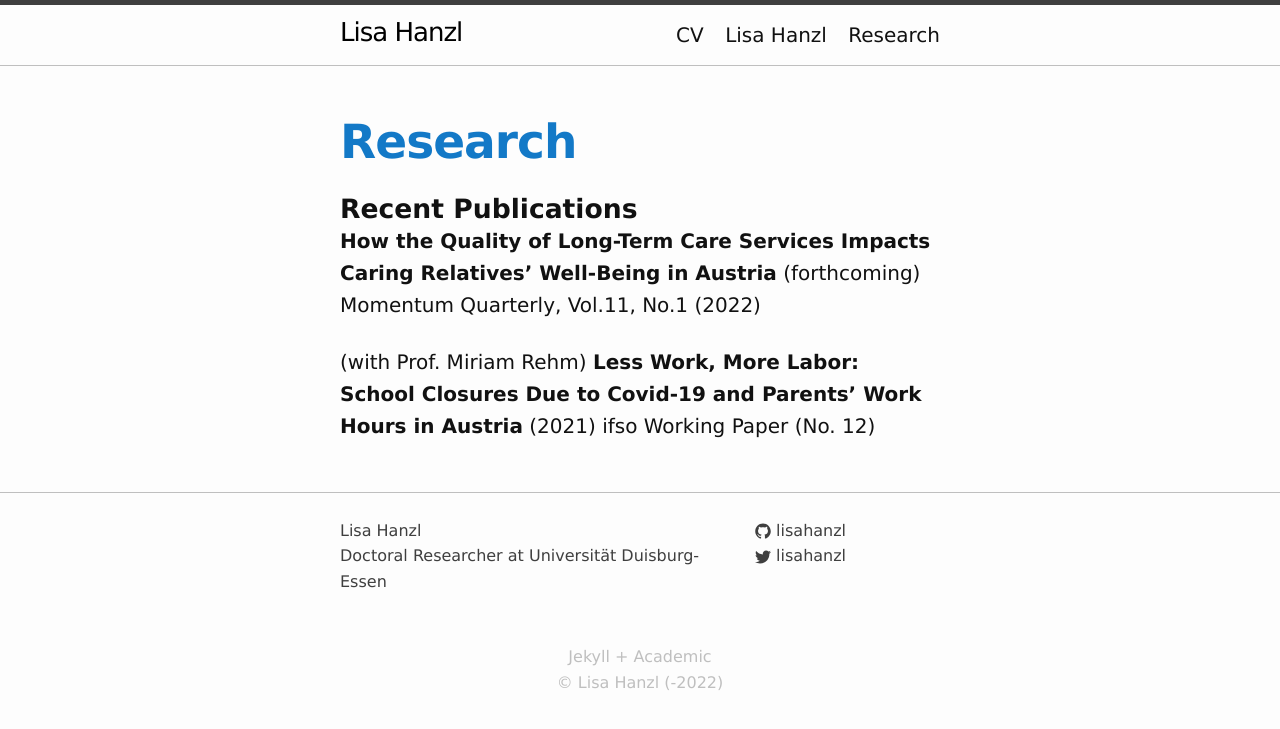
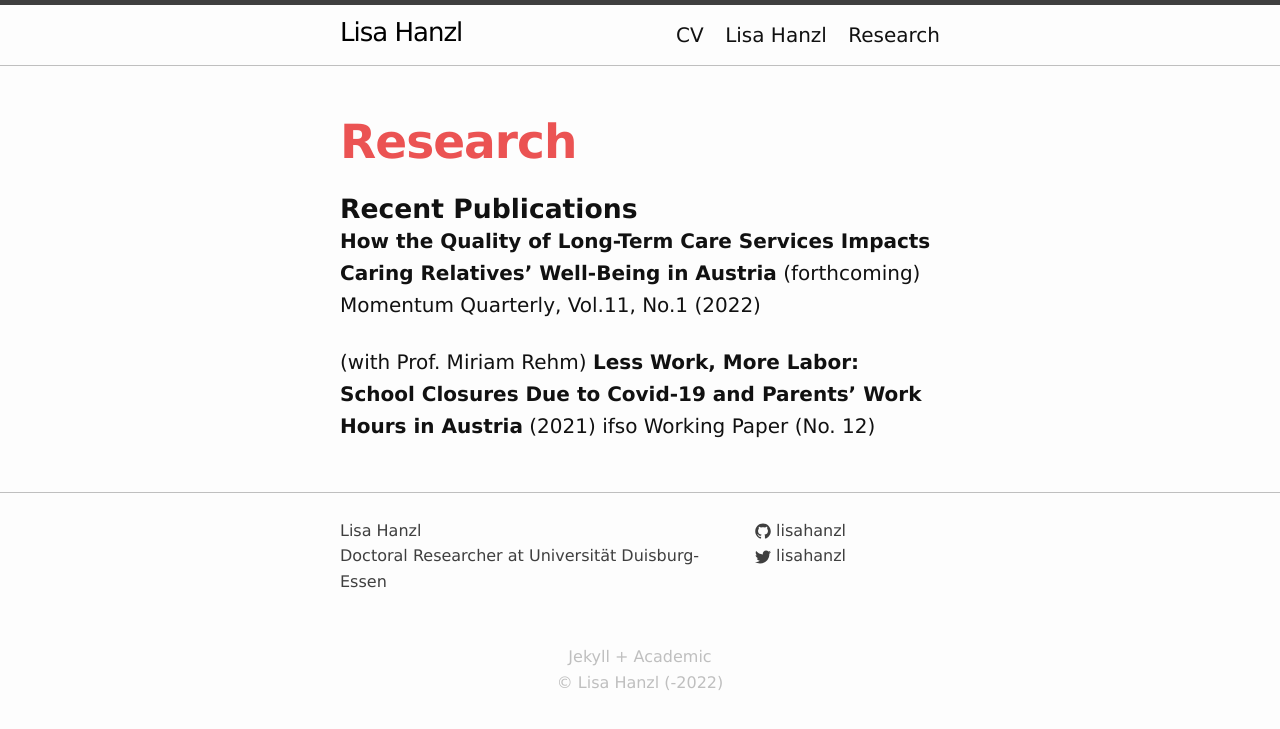
Before and after one commit to lisahanzl/lisahanzl.github.io, a Jekyll site: the page built from research.md, in a window 1280 px wide. Shown: the top 729 px of the page. Built offline with Jekyll 4.4.1, drawn with Linux system fonts in a browser that asks for light colours.

Commit message:
change color

```diff
--- a/assets/main.scss
+++ b/assets/main.scss
@@ -20,7 +20,7 @@ $spacing-unit:     50px;
 
 $text-color:       #111;
 $background-color: #fdfdfd;
-$brand-color:      #1379c7;
+$brand-color:      #eb5353;
 
 $grey-color:       #3F3F3F;
 $grey-color-light: lighten($grey-color, 50%);
```
